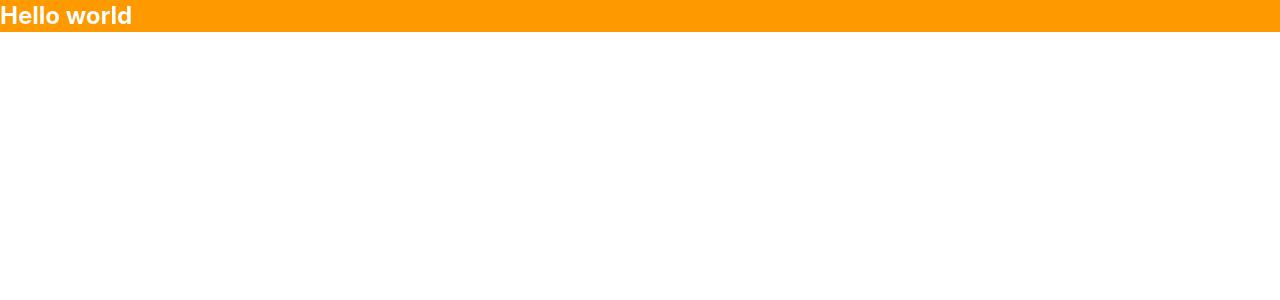
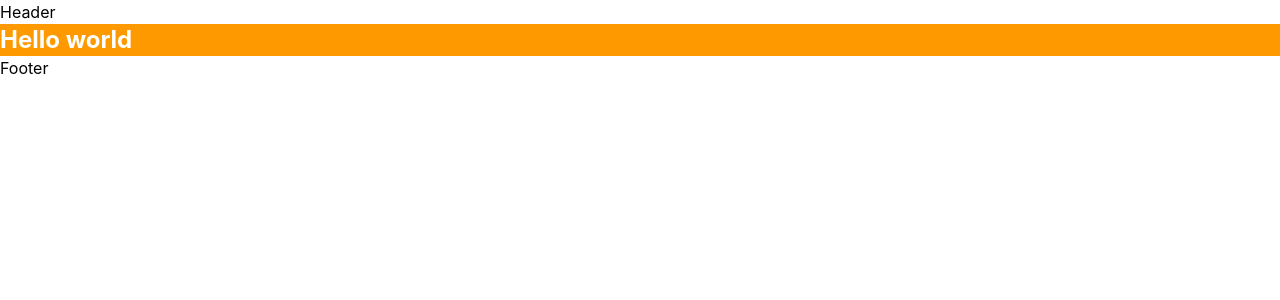
Before and after one commit to Hamidswed/gelato-house-reactjs, a React (Vite) app: page / in a window 1280 px wide. Shown: the top 300 px of the page. Built offline with nearby package versions, Linux system fonts and the light colour scheme.

Commit message:
add base layout

```diff
--- a/src/App.tsx
+++ b/src/App.tsx
@@ -1,8 +1,12 @@
+import Layout from "./components/layout";
+
 function App() {
   return (
-    <div className="bg-amber-500 font-bold text-white text-2xl">
-      Hello world
-    </div>
+    <Layout>
+      <div className="bg-amber-500 font-bold text-white text-2xl">
+        Hello world
+      </div>
+    </Layout>
   );
 }
 
--- /dev/null
+++ b/src/components/layout/Footer.tsx
@@ -0,0 +1,5 @@
+function Footer() {
+  return <div>Footer</div>;
+}
+
+export default Footer;
--- /dev/null
+++ b/src/components/layout/Header.tsx
@@ -0,0 +1,5 @@
+function Header() {
+  return <div>Header</div>;
+}
+
+export default Header;
--- /dev/null
+++ b/src/components/layout/index.tsx
@@ -0,0 +1,14 @@
+import Footer from "./Footer";
+import Header from "./Header";
+
+function Layout({ children }: { children: React.ReactNode }) {
+  return (
+    <>
+      <Header />
+      <main>{children}</main>
+      <Footer />
+    </>
+  );
+}
+
+export default Layout;
```
